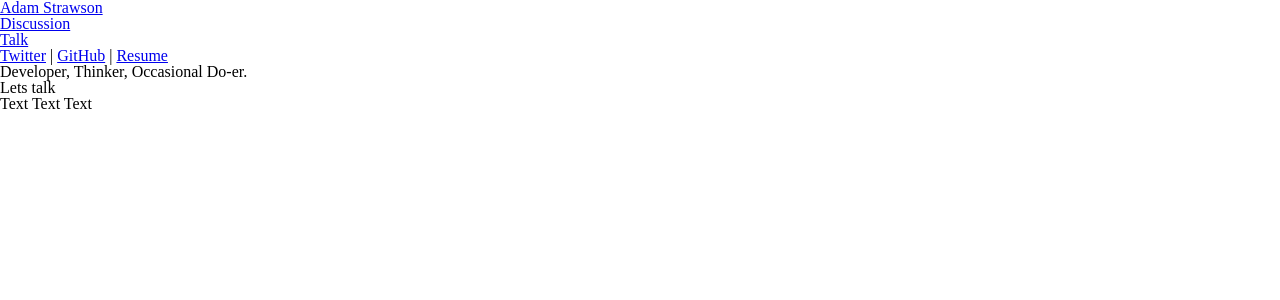
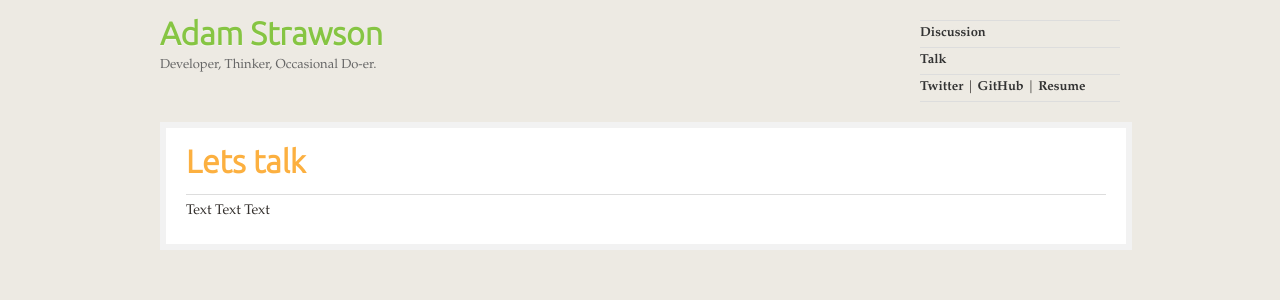
Before and after one commit to adamstrawson/adamstrawson.github.com, a Jekyll site: the page built from talk/index.md, in a window 1280 px wide. Shown: the top 300 px of the page. Built offline with Jekyll 4.4.1, drawn with Linux system fonts in a browser that asks for light colours; nearby versions of some CDN libraries; library files that are not in the unit come from our copies; Markdown is read by kramdown in place of the engine named in the settings.

Commit message:
Updated CSS URLS

```diff
--- a/_layouts/default.html
+++ b/_layouts/default.html
@@ -5,9 +5,9 @@
         <meta charset="utf-8">
         <title>{{ page.title }}</title>
 
-        <link rel="stylesheet" type="text/css" href="css/reset.css" />
-        <link rel="stylesheet" type="text/css" href="css/screen.css" />
-        <link rel="stylesheet" type="text/css" href="css/monokai.css" />
+        <link rel="stylesheet" type="text/css" href="/css/reset.css" />
+        <link rel="stylesheet" type="text/css" href="/css/screen.css" />
+        <link rel="stylesheet" type="text/css" href="/css/monokai.css" />
 
         <link href='http://fonts.googleapis.com/css?family=Ubuntu:300' rel='stylesheet' type='text/css'>
 
```
